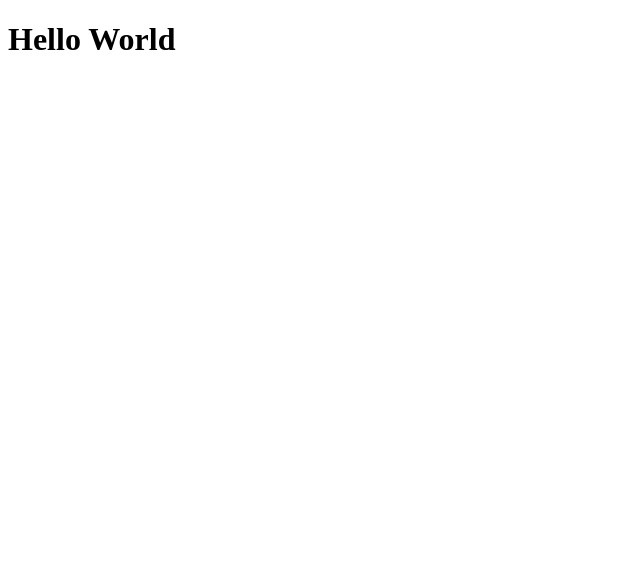
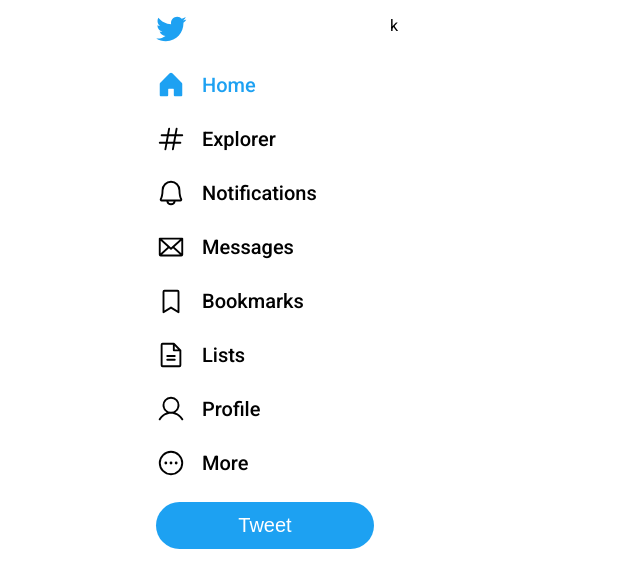
Before and after one commit to rafaschenkel/masterclass-react-twitter-ui, a React (Vite) app: page / in a window 1280 px wide. Shown: the top 588 px of the page, without its empty margins (0-640 px from the left). Built offline with nearby package versions, Linux system fonts and the light colour scheme.

Commit message:
create sidebar

```diff
--- a/src/App.tsx
+++ b/src/App.tsx
@@ -1,5 +1,62 @@
+import {
+  Bell,
+  Envelope,
+  Hash,
+  House,
+  BookmarkSimple,
+  FileText,
+  User,
+  DotsThreeCircle
+} from '@phosphor-icons/react';
+
+import twitterLogo from '../public/twitter-logo.svg';
+
 function App() {
-  return <h1>Hello World</h1>;
+  return (
+    <div className="layout">
+      <aside className="sideBar">
+        <header className="sideBar-header">
+          <img src={twitterLogo} alt="" />
+        </header>
+        <div className="sideBar-links">
+          <a href="" className="sideBar-link active">
+            <House weight="fill" size={30} />
+            Home
+          </a>
+          <a href="" className="sideBar-link">
+            <Hash size={30} />
+            Explorer
+          </a>
+          <a href="" className="sideBar-link">
+            <Bell size={30} />
+            Notifications
+          </a>
+          <a href="" className="sideBar-link">
+            <Envelope size={30} />
+            Messages
+          </a>
+          <a href="" className="sideBar-link">
+            <BookmarkSimple size={30} />
+            Bookmarks
+          </a>
+          <a href="" className="sideBar-link">
+            <FileText size={30} />
+            Lists
+          </a>
+          <a href="" className="sideBar-link">
+            <User size={30} />
+            Profile
+          </a>
+          <a href="" className="sideBar-link">
+            <DotsThreeCircle size={30} />
+            More
+          </a>
+        </div>
+        <button>Tweet</button>
+      </aside>
+      <div className="content">k</div>
+    </div>
+  );
 }
 
 export default App;
--- /dev/null
+++ b/src/Global.css
@@ -0,0 +1,68 @@
+* {
+  margin: 0;
+  padding: 0;
+  box-sizing: border-box;
+}
+
+:root {
+  --twitter-blue: #1DA1F2;
+}
+
+body {
+  font-family: 'Roboto', sans-serif;
+}
+
+button {
+  cursor: pointer;
+  border: none;
+}
+
+a {
+  text-decoration: none;
+}
+
+.layout {
+  max-width: 1000px;
+  display: grid;
+  grid-template-columns: 250px 1fr;
+  margin: 1rem auto;
+}
+
+.sideBar {
+  display: flex;
+  flex-direction: column;
+  gap: 1.5rem;
+  padding: 0 1rem;
+}
+
+.sideBar-links {
+  display: flex;
+  flex-direction: column;
+  gap: 1.5rem;
+}
+
+.sideBar-links a {
+  color: #010101;
+  font-weight: 500;
+  font-size: 1.25rem;
+  display: flex;
+  align-items: center;
+  gap: 1rem;
+}
+
+.sideBar-links a.active {
+  color: var(--twitter-blue);
+}
+
+.sideBar button {
+  padding: .75rem 1rem;
+  border-radius: 9999px;
+  color: #fff;
+  background-color: var(--twitter-blue);
+  font-size: 1.25rem;
+  font-weight: 500;
+}
+
+.sideBar button:hover {
+  filter: brightness(0.9);
+}
--- a/src/main.tsx
+++ b/src/main.tsx
@@ -1,6 +1,7 @@
 import React from 'react';
 import ReactDOM from 'react-dom/client';
 import App from './App.tsx';
+import './Global.css';
 
 ReactDOM.createRoot(document.getElementById('root')!).render(
   <React.StrictMode>
```
Also changed, not shown: public/twitter-logo.svg (added).
